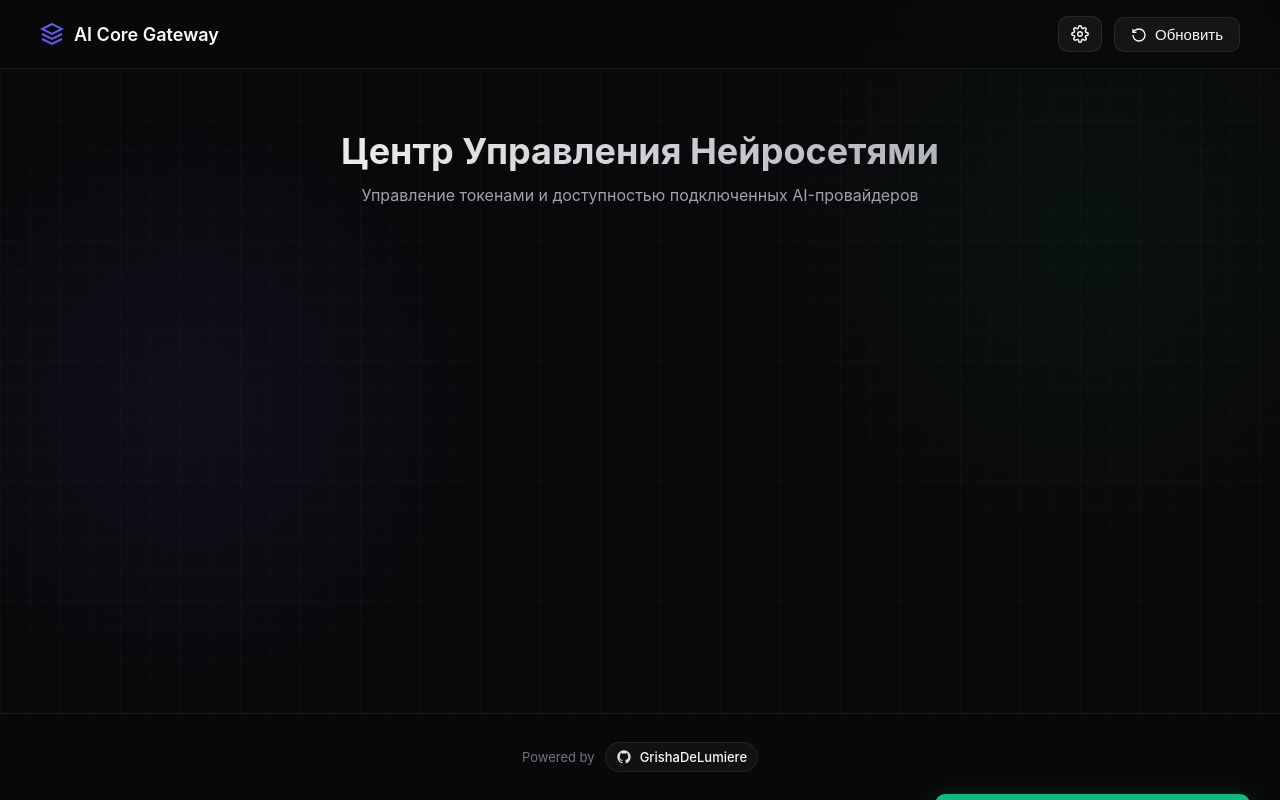
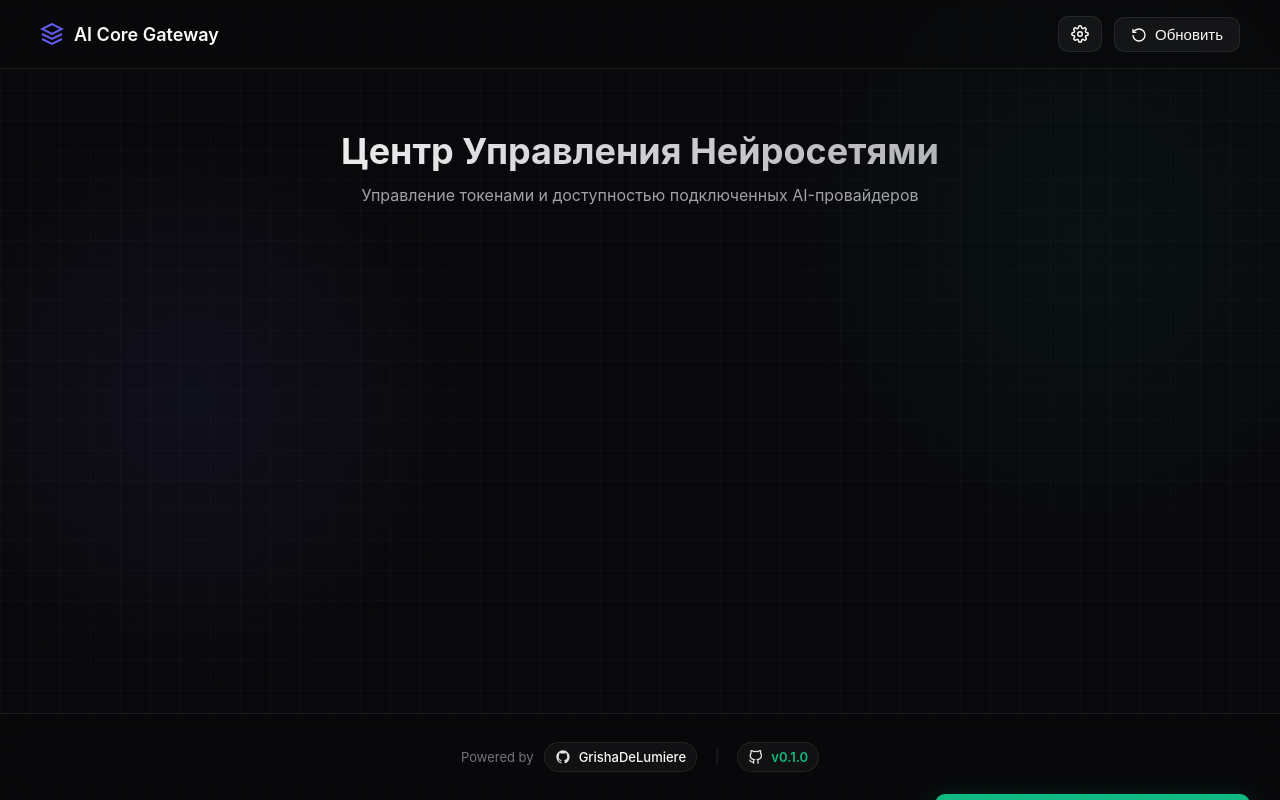
Before and after one commit to GrishaDeLumiere/golem-gateway, a website: page views/dashboard.html in a window 1280 px wide. Drawn offline with Linux system fonts and the light colour scheme.

Commit message:
Visual update
Co-authored-by: Copilot <copilot@github.com>

```diff
--- a/providers.js
+++ b/providers.js
@@ -11,7 +11,7 @@ module.exports = function getProviders(port) {
         {
             id: 'qwen',
             name: 'Qwen Studio',
-            logo: `<img src="https://img.alicdn.com/imgextra/i1/O1CN013ltlI61OTOnTStXfj_!!6000000001706-55-tps-330-327.svg" width="32" height="32" style="filter: drop-shadow(0 0 8px rgba(100,100,255,0.3));" alt="Qwen">`,
+            logo: `<img src="/qwen.svg" width="32" height="32" style="filter: drop-shadow(0 0 10px rgba(66, 133, 244, 0.4));" alt="Qwen">`,
             url: 'https://chat.qwen.ai',
             isAuth: !!(process.env.QWEN_COOKIES && process.env.QWEN_TOKEN),
             payload: `const t = window.__prerendered_data?.user?.token || localStorage.getItem('token') || (document.cookie.match(/token=([^;]+)/)||[])[1]; fetch('http://127.0.0.1:${port}/receive-qwen-payload', { method: 'POST', headers: { 'Content-Type': 'application/json' }, body: JSON.stringify({ token: t, cookies: document.cookie }) }).then(r => r.text()).then(t => alert('✅ Данные Qwen успешно отправлены! Возвращайся в консоль.'));`
--- a/views/dashboard.html
+++ b/views/dashboard.html
@@ -58,15 +58,26 @@
   </div>
 
   <div class="footer">
-    <div class="footer-inner">
+    <div class="footer-inner" style="flex-wrap: wrap;">
       <span class="footer-label">Powered by</span>
-      <a href="https://github.com/GrishaDeLumiere" target="_blank" class="footer-link">
+      <a href="https://github.com/GrishaDeLumiere" target="_blank" class="footer-link" title="Автор проекта">
         <span class="footer-avatar">
           <svg width="16" height="16" viewBox="0 0 24 24" fill="currentColor">
             <path d="M12 2C6.477 2 2 6.477 2 12c0 4.42 2.865 8.166 6.839 9.489.5.092.682-.217.682-.482 0-.237-.008-.866-.013-1.699-2.782.603-3.369-1.34-3.369-1.34-.454-1.156-1.11-1.462-1.11-1.462-.908-.62.069-.608.069-.608 1.003.07 1.531 1.03 1.531 1.03.892 1.529 2.341 1.087 2.91.831.092-.646.35-1.086.636-1.336-2.22-.253-4.555-1.11-4.555-4.943 0-1.091.39-1.984 1.029-2.683-.103-.253-.446-1.27.098-2.647 0 0 .84-.269 2.75 1.025A9.578 9.578 0 0112 6.836c.85.004 1.705.114 2.504.336 1.909-1.294 2.747-1.025 2.747-1.025.546 1.377.203 2.394.1 2.647.64.699 1.028 1.592 1.028 2.683 0 3.842-2.339 4.687-4.566 4.935.359.309.678.919.678 1.852 0 1.336-.012 2.415-.012 2.743 0 .267.18.578.688.48C19.138 20.161 22 16.416 22 12c0-5.523-4.477-10-10-10z" />
           </svg>
         </span>
         <span class="footer-name">GrishaDeLumiere</span>
+      </a>
+
+      <span style="opacity: 0.2; margin: 0 8px;">|</span>
+
+      <a href="https://github.com/GrishaDeLumiere/golem-gateway" target="_blank" class="footer-link" title="Проверить обновления на GitHub">
+        <span class="footer-avatar">
+          <svg width="15" height="15" viewBox="0 0 24 24" fill="none" stroke="currentColor" stroke-width="2">
+            <path d="M9 19c-5 1.5-5-2.5-7-3m14 6v-3.87a3.37 3.37 0 0 0-.94-2.61c3.14-.35 6.44-1.54 6.44-7A5.44 5.44 0 0 0 20 4.77 5.07 5.07 0 0 0 19.91 1S18.73.65 16 2.48a13.38 13.38 0 0 0-7 0C6.27.65 5.09 1 5.09 1A5.07 5.07 0 0 0 5 4.77a5.44 5.44 0 0 0-1.5 3.78c0 5.42 3.3 6.61 6.44 7A3.37 3.37 0 0 0 9 18.13V22"></path>
+          </svg>
+        </span>
+        <span class="footer-name" style="color: var(--success); font-weight: 600;">v0.1.0</span>
       </a>
     </div>
   </div>
@@ -155,7 +166,7 @@
 
               <div class="setting-item">
                 <div class="setting-icon">
-                  <img src="https://img.alicdn.com/imgextra/i1/O1CN013ltlI61OTOnTStXfj_!!6000000001706-55-tps-330-327.svg" width="24" height="24" alt="Qwen">
+                  <img src="/qwen.svg" width="24" height="24" alt="Qwen">
                 </div>
                 <div class="setting-info">
                   <h4>Адаптер Qwen Studio</h4>
@@ -176,7 +187,7 @@
               </div>
               <div class="setting-item" style="opacity: 0.6;">
                 <div class="setting-icon">
-                  <img src="/gemini.svg" width="24" height="24">
+                  <img src="/gemini.svg" width="24" height="24" alt="Gemini">
                 </div>
                 <div class="setting-info">
                   <h4>Адаптер Gemini</h4>
```
Also changed, not shown: public/qwen.svg (added).
